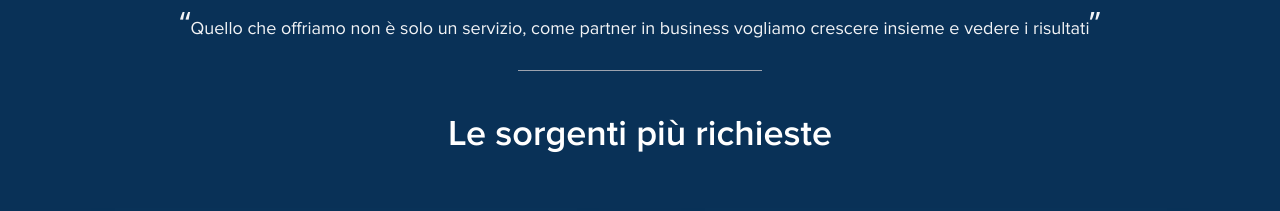
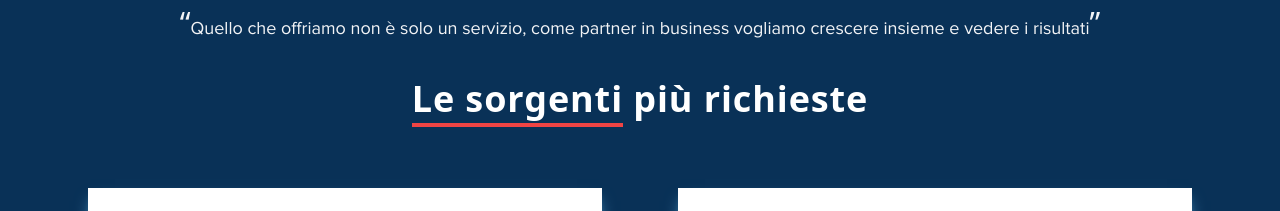
Before and after one commit to giorgioc00/acaciatech_italy, a React (Vite) app: page / in a window 1280 px wide. Shown: the part 727-938 px from the top of the page. Built offline with nearby package versions, Linux system fonts and the light colour scheme; a web font is replaced by a local one.

Commit message:
New decors

```diff
--- a/src/components/Quote.jsx
+++ b/src/components/Quote.jsx
@@ -7,7 +7,7 @@ const Quote = () => {
         <p className="font-regular text-lg inline-block ">Quello che offriamo non è solo un servizio, come partner in business vogliamo crescere insieme e vedere i risultati</p>
         <span className='text-3xl'>”</span>
         <br />
-        <hr className="w-1/5 h-[1px] mt-7 mx-auto my-1 bg-gray-400 border-0 " />
+        <hr className="hidden w-1/5 h-[1px] mt-7 mx-auto my-1 bg-white border-0 " />
 
     </div>
   )
--- a/src/components/Solutions.jsx
+++ b/src/components/Solutions.jsx
@@ -27,7 +27,12 @@ const Solutions = () => {
      </Helmet>
       <section className= 'bg-[#093157] lg:pt-1 pt-10'>
         <div className="text-center text-white">
-          <h2 className="text-white text-[36px] font-medium">Le sorgenti più richieste</h2>
+        <h2 className="text-white text-[36px] font-extrabold leading-snug tracking-wide pb-2 inline-block">
+  <span className="border-b-4 border-spacing-0 border-red-500">Le sorgenti</span> più richieste
+</h2>
+
+
+
           <p className="hidden mt-8 text-gray-200 text-xl lg:text-2xl lg:text-[18px] font-regular justify-center">Scopri dove possiamo raccogliere i dati che contano per il tuo business</p>
         </div>
 
```
